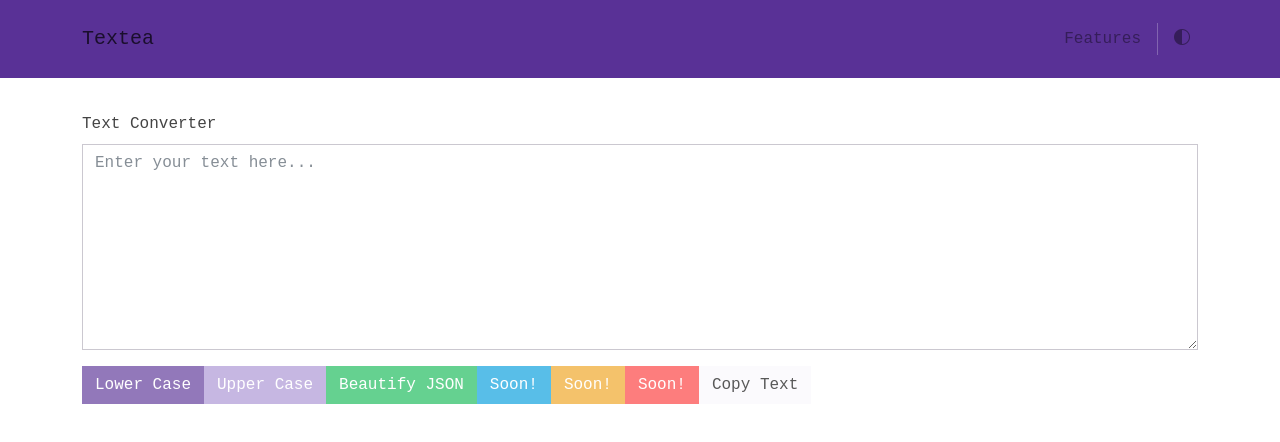
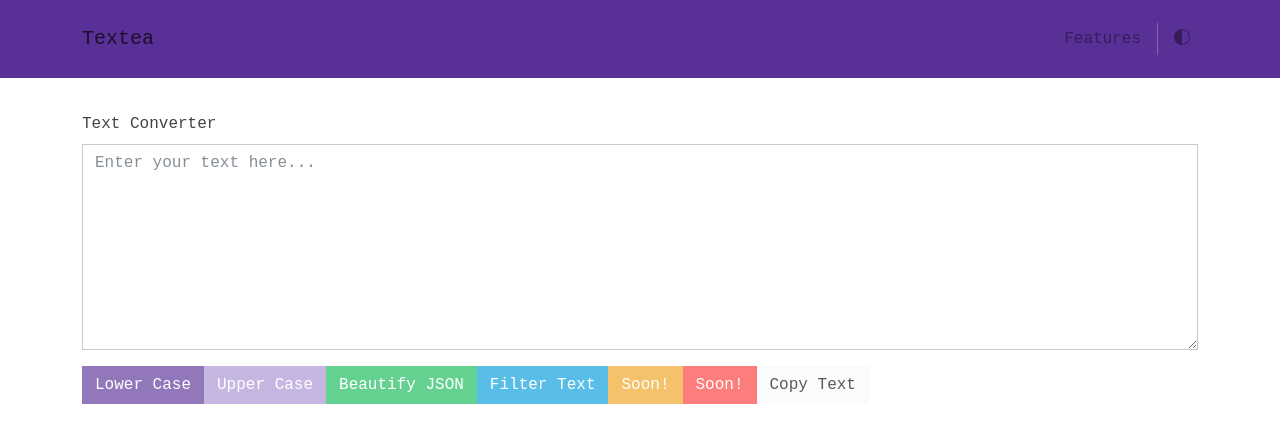
Before and after one commit to dakshy/react-textea, a React (Create React App) app: page / in a window 1280 px wide. Shown: the top 442 px of the page. Built offline with nearby package versions, Linux system fonts and the light colour scheme; a web font is replaced by a local one.

Commit message:
Feature: Filter Text

```diff
--- a/src/components/TextArea.js
+++ b/src/components/TextArea.js
@@ -29,7 +29,25 @@ export default function TextArea() {
             setAlert({text:"Sorry, but the input cannot be parsed into a JSON object.",color:"danger"});
             setTimeout(()=>{
                 setAlert(null);
-            }, 2000);
+            }, 2500);
+        }
+    }
+    const filterText = ()=>{
+        let filter = prompt("Enter the text pattern to search for");
+        if(filter) {
+            let splitText = text.split("\n");
+            let filtered = [];
+            for(let i=0;i<splitText.length;i++){
+                if(splitText[i].includes(filter))
+                filtered.push(splitText[i]);
+            }
+            setText(filtered.join("\n"));
+        }
+        else {
+            setAlert({text:"Filter Text cannot be empty.",color:"danger"});
+            setTimeout(()=>{
+                setAlert(null);
+            }, 2500);
         }
     }
     const copyText = ()=>{
@@ -55,7 +73,7 @@ export default function TextArea() {
             {getButton("Lower Case", "primary", (text.length===0), setLowerCase)}
             {getButton("Upper Case", "secondary", (text.length===0), setUpperCase)}
             {getButton("Beautify JSON", "success", (text.length===0), beautifyJSON)}
-            {getButton("Soon!", "info", true)}
+            {getButton("Filter Text", "info", (text.length===0), filterText)}
             {getButton("Soon!", "warning", true)}
             {getButton("Soon!", "danger", true)}
             {getButton("Copy Text", "light", (text.length===0), copyText)}
```
